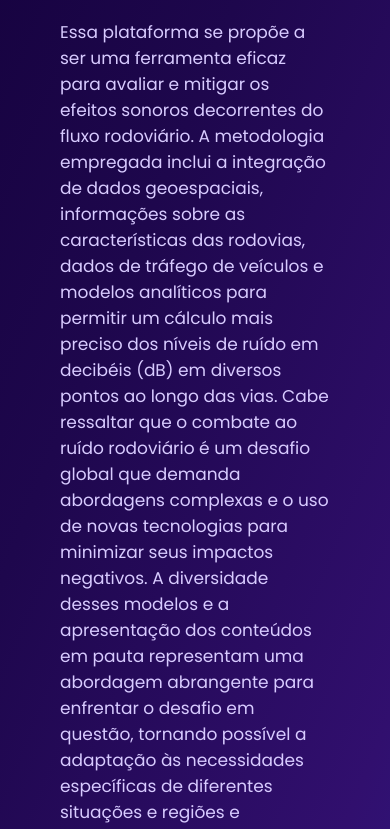
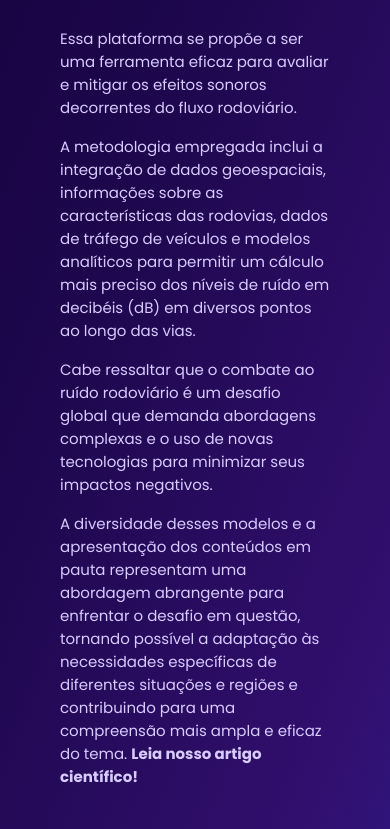
Before and after one commit to SenaiFlorianopolisResearchTeam/Calculator, a Next.js app: page /about in a window 390 px wide. Shown: the part 2960-3789 px from the top of the page. Built offline with nearby package versions, Linux system fonts and the light colour scheme.

Commit message:
style: adjust mobile settings

```diff
--- a/src/components/project/Project.jsx
+++ b/src/components/project/Project.jsx
@@ -1,6 +1,17 @@
 import styles from './project.module.css'
+import useMediaQuery from '@mui/material/useMediaQuery'
+
+const MediaQueryComponent = () => {
+    const isDesktop = useMediaQuery('(min-width:800px)');
+    const isMobile = useMediaQuery('(max-width:800px)');
+
+    return { isDesktop, isMobile };
+};
 
 export default function Project() {
+
+    const { isDesktop, isMobile } = MediaQueryComponent();
+
     return (
         <>
             <h1 className={styles.title}>Grupos</h1>
@@ -21,8 +32,19 @@ export default function Project() {
                 <h2 className={styles.subtitle}>Nosso Projeto</h2>
                 <div className={styles.cardProject}>
                     <p className={styles.titleProject}>Desenvolvimento de uma plataforma calculadora para análise dos níveis de ruído rodoviário</p>
-                    <p className={styles.textProject}>Essa plataforma se propõe a ser uma ferramenta eficaz para avaliar e mitigar os efeitos sonoros decorrentes do fluxo rodoviário. A metodologia empregada inclui a integração de dados geoespaciais, informações sobre as características das rodovias, dados de tráfego de veículos e modelos analíticos para permitir um cálculo mais preciso dos níveis de ruído em decibéis (dB) em diversos pontos ao longo das vias. Cabe ressaltar que o combate ao ruído rodoviário é um desafio global que demanda abordagens complexas e o uso de novas tecnologias para minimizar seus impactos negativos. A diversidade desses modelos e a apresentação dos conteúdos em pauta representam uma abordagem abrangente para enfrentar o desafio em questão, tornando possível a adaptação às necessidades específicas de diferentes situações e regiões e contribuindo para uma compreensão mais ampla e eficaz do tema. <span>Leia nosso artigo científico!</span>
-                    </p>
+                    {isDesktop ? (
+                        <p className={styles.textProject}>Essa plataforma se propõe a ser uma ferramenta eficaz para avaliar e mitigar os efeitos sonoros decorrentes do fluxo rodoviário. A metodologia empregada inclui a integração de dados geoespaciais, informações sobre as características das rodovias, dados de tráfego de veículos e modelos analíticos para permitir um cálculo mais preciso dos níveis de ruído em decibéis (dB) em diversos pontos ao longo das vias. Cabe ressaltar que o combate ao ruído rodoviário é um desafio global que demanda abordagens complexas e o uso de novas tecnologias para minimizar seus impactos negativos. A diversidade desses modelos e a apresentação dos conteúdos em pauta representam uma abordagem abrangente para enfrentar o desafio em questão, tornando possível a adaptação às necessidades específicas de diferentes situações e regiões e contribuindo para uma compreensão mais ampla e eficaz do tema. <span>Leia nosso artigo científico!</span>
+                        </p>
+                    ) : (
+                        <div className={styles.textProject}>
+                            <p>Essa plataforma se propõe a ser uma ferramenta eficaz para avaliar e mitigar os efeitos sonoros decorrentes do fluxo rodoviário. </p>
+                            <p>A metodologia empregada inclui a integração de dados geoespaciais, informações sobre as características das rodovias, dados de tráfego de veículos e modelos analíticos para permitir um cálculo mais preciso dos níveis de ruído em decibéis (dB) em diversos pontos ao longo das vias.</p>
+                            <p>Cabe ressaltar que o combate ao ruído rodoviário é um desafio global que demanda abordagens complexas e o uso de novas tecnologias para minimizar seus impactos negativos.</p>
+                            <p> A diversidade desses modelos e a apresentação dos conteúdos em pauta representam uma abordagem abrangente para enfrentar o desafio em questão, tornando possível a adaptação às necessidades específicas de diferentes situações e regiões e contribuindo para uma compreensão mais ampla e eficaz do tema. <span>Leia nosso artigo científico!</span>
+                            </p>
+                        </div>
+                    )}
+
                     <div className={styles.moreInfo}>
                         <a href='https://github.com/anabmartins/IC-Website-2023' target='_blank'>
                             <img src="./mdi_github.svg" />
--- a/src/components/project/project.module.css
+++ b/src/components/project/project.module.css
@@ -124,7 +124,9 @@
         font-size: 0.8rem;
         padding: 0.5rem 0rem;
     }
-
+    .textProject p{
+        padding: 0.5rem 0rem;
+    }
     .subtitle {
         font-size: 1.5rem;
         padding: 0rem 0rem;
@@ -142,7 +144,7 @@
         text-align: left;
     }
     .textProject{
-        font-size: 17px;
+        font-size: 15px;
         text-align: left;
     }
     .moreInfo{
```
